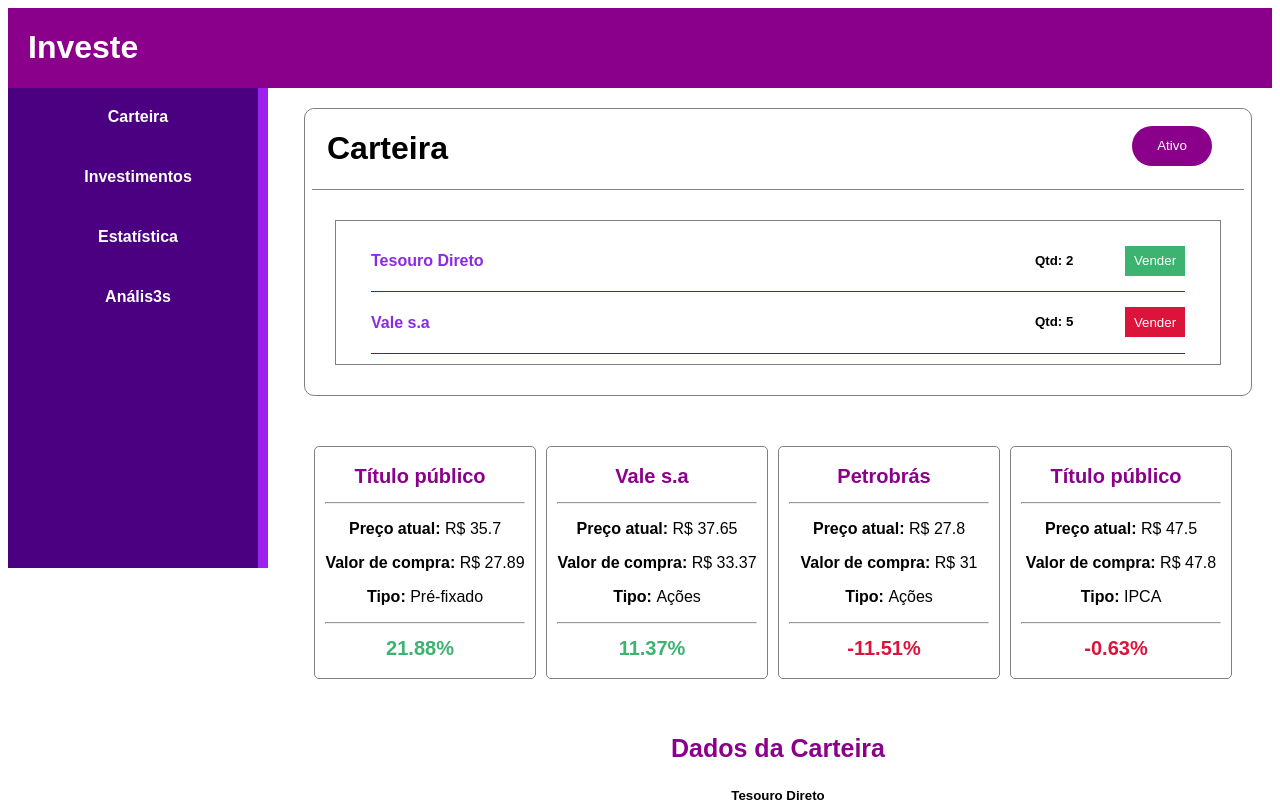
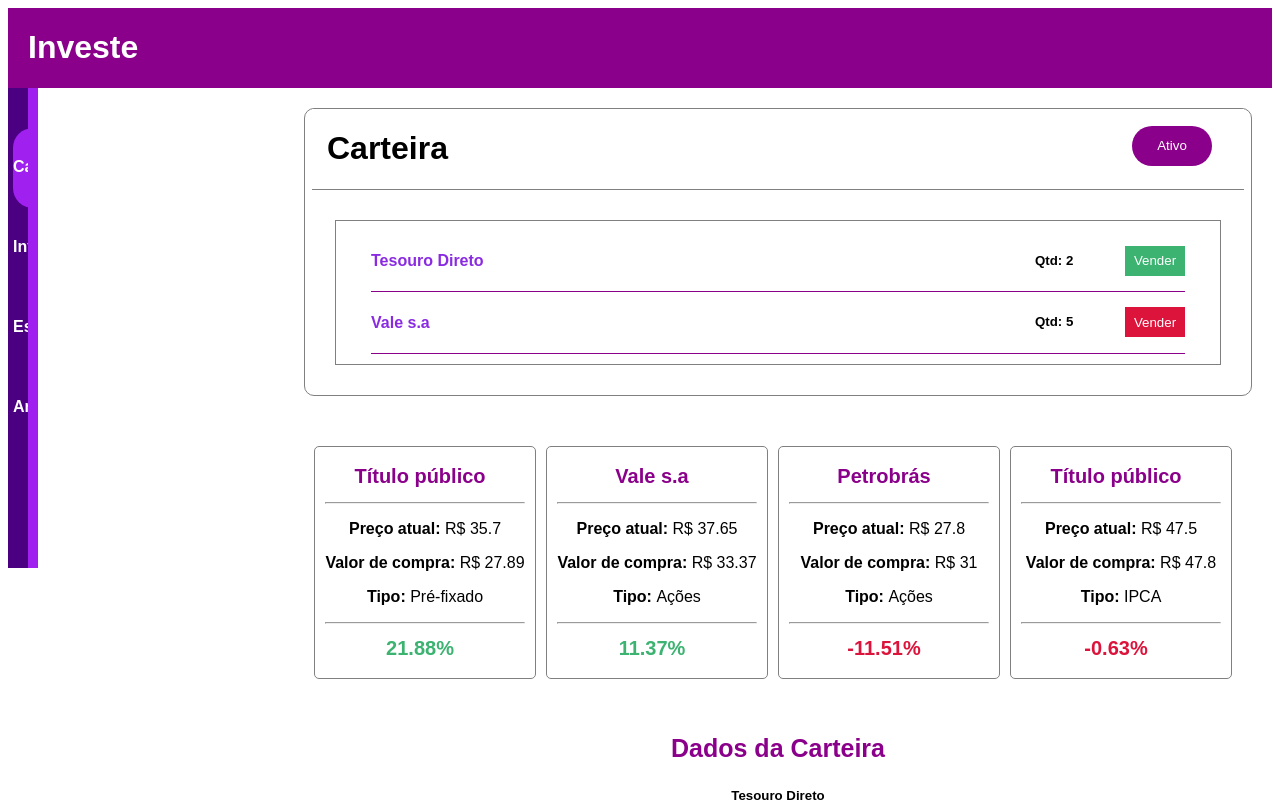
Before and after one commit to redsmedeiros/Investe, a React (Create React App) app: page / in a window 1280 px wide. Shown: the top 802 px of the page. Built offline with nearby package versions, Linux system fonts and the light colour scheme.

Commit message:
Update Menu.css and Menu.js

```diff
--- a/src/Menu.css
+++ b/src/Menu.css
@@ -1,23 +1,30 @@
 .navegacao{
     align-items: center;
     background-color: #4b0082 ;
-    width: 250px;
+    width: 20px;
     box-shadow: 10px 0 0 #a020f0;
     min-height: 60vh;
+    overflow-x: hidden;
+    transition: 0.5s;
+}
+
+.navegacao:hover{
+    width:250px;
 }
 
 .navegacao ul{
     width: 100%;
     padding-left: 5px;
     margin-top: 0px;
-    padding-top: 20px;
+    padding-top: 40px;
 
 }
 
 .navegacao li{
     list-style: none;
     width: 100%;
-    height: 60px;
+    height: 50px;
+    padding-top: 30px;
 
 }
 
@@ -26,5 +33,11 @@
     color: #fff;
     text-decoration: none;
     height: 60px;
-    margin-top: 20px;
+
 }
+
+.lista-ativa{
+    background-color: #a020f0;
+    border-top-left-radius: 20px;
+    border-bottom-left-radius: 20px;
+}
--- a/src/Menu.js
+++ b/src/Menu.js
@@ -5,24 +5,24 @@
         <div>
             <div className="navegacao">
                 <ul>
-                    <li className="lista">
+                    <li className="lista-ativa">
                         <a>
-                            <span className="lista">Carteira</span>
+                            <span className="title">Carteira</span>
                         </a>
                     </li>
                     <li className="lista">
                         <a>
-                            <span className="lista">Investimentos</span>
+                            <span className="title">Investimentos</span>
                         </a>
                     </li>
                     <li className="lista">
                         <a>
-                            <span className="lista">Estatística</span>
+                            <span className="title">Estatística</span>
                         </a>
                     </li>
                     <li className="lista">
                         <a>
-                            <span className="lista">Anális3s</span>
+                            <span className="title">Anális3s</span>
                         </a>
                     </li>
                 </ul>
```
